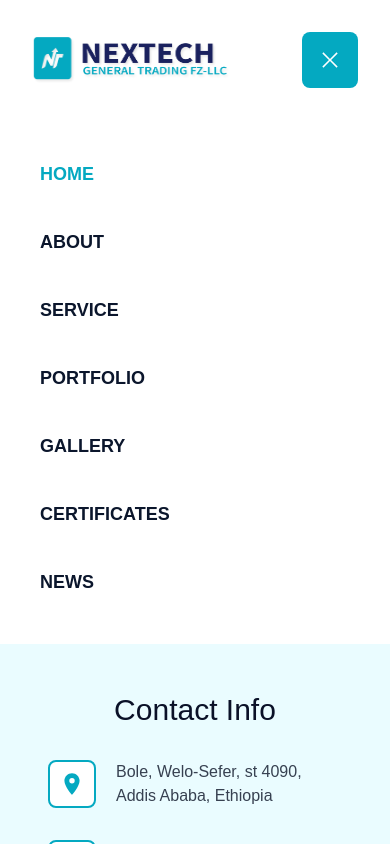
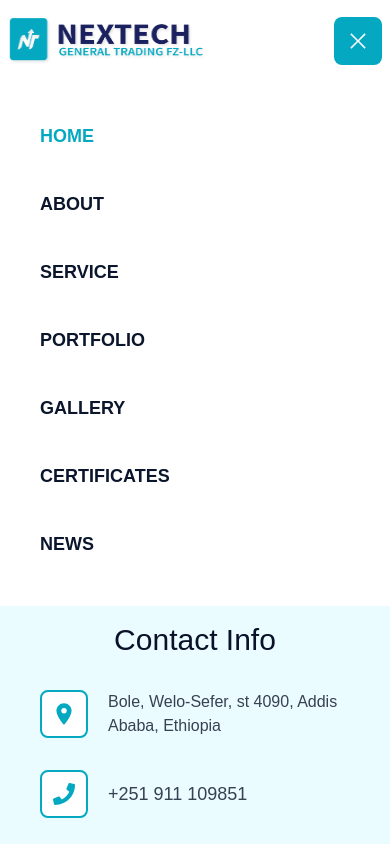
Before and after one commit to DavidIsDawit/NextTech_Project, a React (Vite) app: page / in a window 390 px wide. Both pictures are taken after a click on the button 346 px from the left and 44 px from the top of the page. Shown: the top 844 px of the page. Built offline with nearby package versions, Linux system fonts and the light colour scheme.

Commit message:
make coorection on mobile NavBar

```diff
--- a/src/ui/Navbar.jsx
+++ b/src/ui/Navbar.jsx
@@ -5,6 +5,7 @@ import { LiaTimesSolid } from "react-icons/lia";
 import { MdLocationOn } from 'react-icons/md';
 import NextTechLogo from "/NavBarImages/NextTechLogo.png";
 import { NavLink, useLocation } from 'react-router-dom';
+import Button from './Button';
 
 const Navbar = () => {
   const [isOpen, setIsOpen] = useState(false);
@@ -103,11 +104,11 @@ const Navbar = () => {
       {/* --- MOBILE SIDEBAR (EXACTLY AS YOUR ORIGINAL) --- */}
       {isOpen && (
         <div className="fixed inset-0 bg-white z-[100] flex flex-col overflow-y-auto">
-          <div className="p-8 flex justify-between items-center">
+          <div className="px-2 py-4 flex justify-between items-center">
             <img src={NextTechLogo} alt="NextTech Logo" className="w-[200px] h-[50px]" />
             <button
               onClick={() => setIsOpen(false)}
-              className="bg-primary p-3 text-white rounded-lg flex items-center justify-center w-14 h-14"
+              className="bg-primary p-3 text-white rounded-lg flex items-center justify-center w-13 h-12"
             >
               <LiaTimesSolid size={24} />
             </button>
@@ -129,7 +130,7 @@ const Navbar = () => {
             ))}
           </div>
 
-          <div className="mt-auto bg-[#eafcff] p-12 space-y-8">
+          <div className="mt-auto bg-[#eafcff] px-10 py-4 space-y-8">
 
             <h3 className="text-[#0a1128] text-3xl mb-4 text-center font-normal">Contact Info</h3>
             <div className="flex gap-5 items-start">
@@ -153,12 +154,16 @@ const Navbar = () => {
               <p className="text-lg text-gray-700 font-medium">info@gaenginering.et</p>
             </div>
 
-            <div className="flex justify-center pt-4">
-              <button className="w-52 bg-primary text-white py-4 rounded-full font-bold text-lg shadow-lg hover:brightness-110 transition-all">
-                Send Message
-              </button>
+
+          </div>
+          <div className="flex justify-center py-4">
+            <Button
+              type="submit"
+              variant="primary"
+              size="xl">
+               Send Message
+            </Button>
             </div>
-          </div>
         </div>
       )}
     </div>
```
